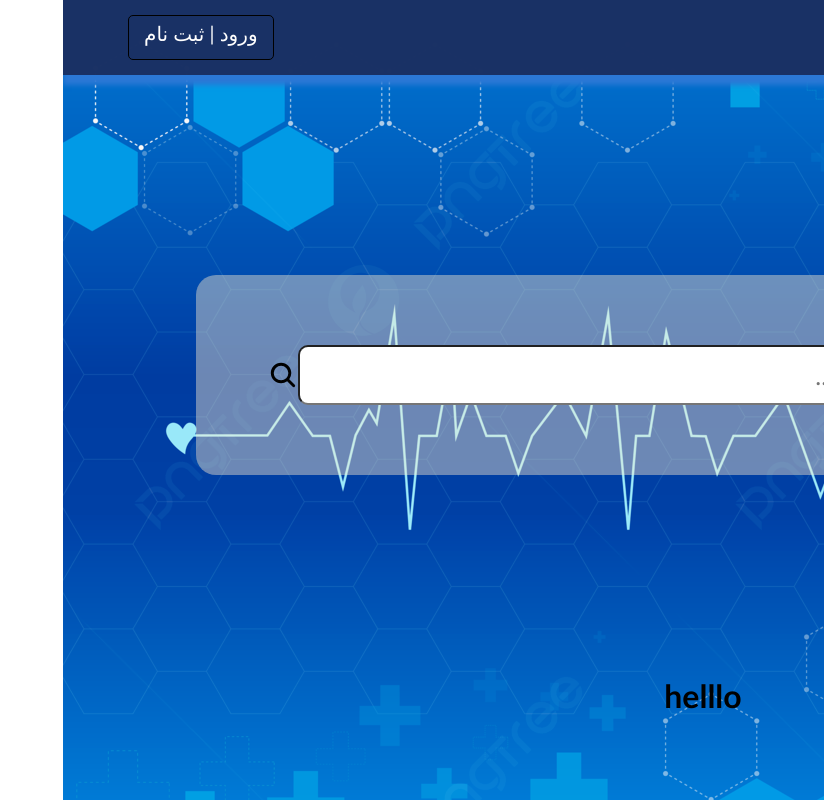
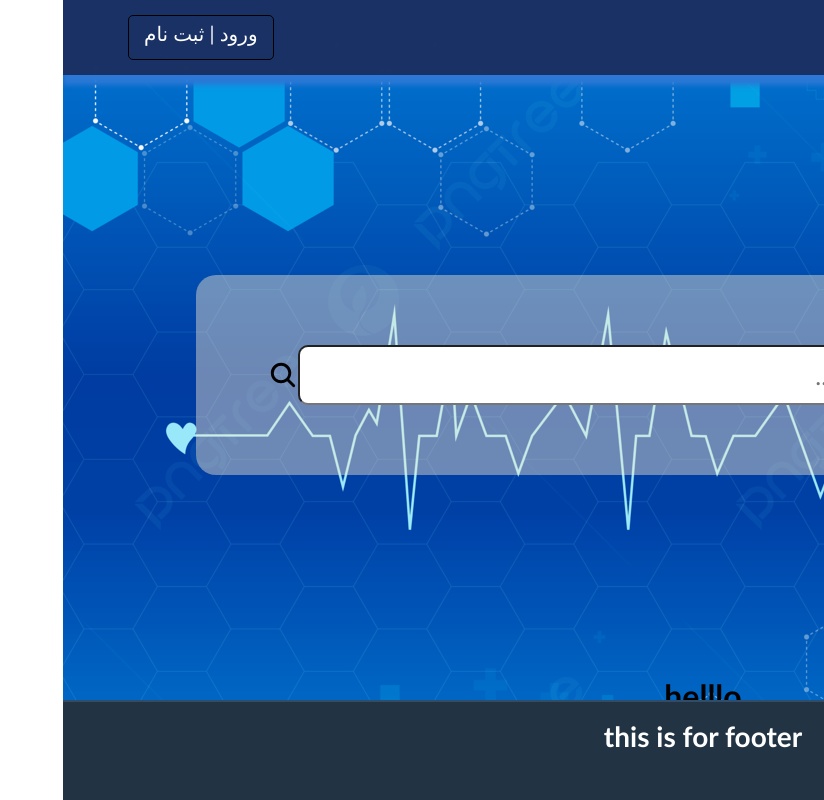
Before and after one commit to FARTASH-421/ProjectSE_1403, a React (Vite) app in the folder front-end/: page / in a window 1280 px wide. Shown: the whole page, without its empty margins (456-1280 px from the left). Built offline with nearby package versions, Linux system fonts and the light colour scheme.

Commit message:
debug and add footer in homepage

```diff
--- a/front-end/src/HomePage/Footer.jsx
+++ b/front-end/src/HomePage/Footer.jsx
@@ -1,5 +1,5 @@
 import React from 'react'
-
+import '../HomePage/footer.css'
 export default function Footer() {
   return (
     <div>
--- a/front-end/src/HomePage/footer.css
+++ b/front-end/src/HomePage/footer.css
@@ -1,5 +1,5 @@
 footer {
-    background-color: #222;
+    background-color: #234f;
     color: #fff;
     font-size: 14px;
     bottom: 0;
@@ -8,6 +8,8 @@ footer {
     right: 0;
     text-align: center;
     z-index: 999;
+    height: 100px;
+    box-shadow: 0px 2px rgba(53, 85, 116, 0.758)  inset;
 }
 
 footer p {
--- a/front-end/src/HomePage/homepage.jsx
+++ b/front-end/src/HomePage/homepage.jsx
@@ -1,6 +1,7 @@
 import React, { useState } from 'react'
 import Navbar from './Navbar'
 import SearchBar from "./SearchBar"
+import Footer from "./Footer"
 
 export default function HomePage() {
 
@@ -8,6 +9,7 @@ export default function HomePage() {
     <div>
         <Navbar/>
         <SearchBar/>
+        <Footer/>
 
     </div>
   )
```
